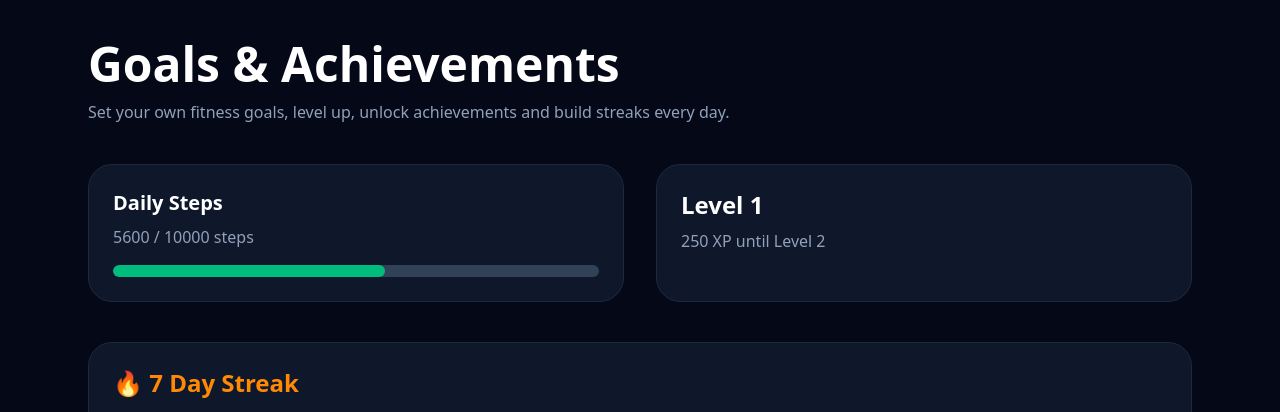
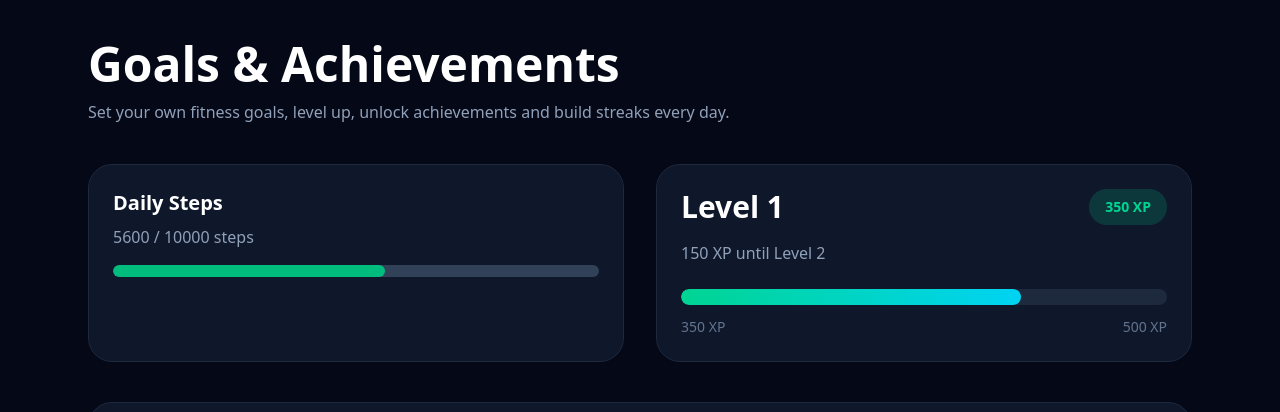
Before and after one commit to metrocardealsng-svg/Vytora, a Next.js app: page /goals in a window 1280 px wide. Shown: the top 412 px of the page. Built offline with nearby package versions, Linux system fonts and the light colour scheme; no server answers.

Commit message:
Update LevelCard.tsx

```diff
--- a/src/components/goals/LevelCard.tsx
+++ b/src/components/goals/LevelCard.tsx
@@ -1,13 +1,42 @@
-export default function LevelCard() {
+type Props = {
+  xp: number;
+};
+
+export default function LevelCard({ xp }: Props) {
+  const level = Math.floor(xp / 500) + 1;
+  const currentXP = xp % 500;
+  const progress = (currentXP / 500) * 100;
+  const nextLevelXP = 500 - currentXP;
+
   return (
-    <div className="rounded-3xl bg-slate-900 p-6 border border-slate-800">
-      <h2 className="text-2xl font-bold text-white">
-        Level 1
-      </h2>
+    <div className="rounded-3xl border border-slate-800 bg-slate-900 p-6">
 
-      <p className="mt-2 text-slate-400">
-        250 XP until Level 2
+      <div className="flex items-center justify-between">
+        <h2 className="text-3xl font-black text-white">
+          Level {level}
+        </h2>
+
+        <div className="rounded-full bg-emerald-500/20 px-4 py-2 text-sm font-bold text-emerald-400">
+          {xp} XP
+        </div>
+      </div>
+
+      <p className="mt-4 text-slate-400">
+        {nextLevelXP} XP until Level {level + 1}
       </p>
+
+      <div className="mt-6 h-4 overflow-hidden rounded-full bg-slate-800">
+        <div
+          className="h-full rounded-full bg-gradient-to-r from-emerald-400 to-cyan-400 transition-all duration-700"
+          style={{ width: `${progress}%` }}
+        />
+      </div>
+
+      <div className="mt-3 flex justify-between text-sm text-slate-500">
+        <span>{currentXP} XP</span>
+        <span>500 XP</span>
+      </div>
+
     </div>
   );
 }
```
